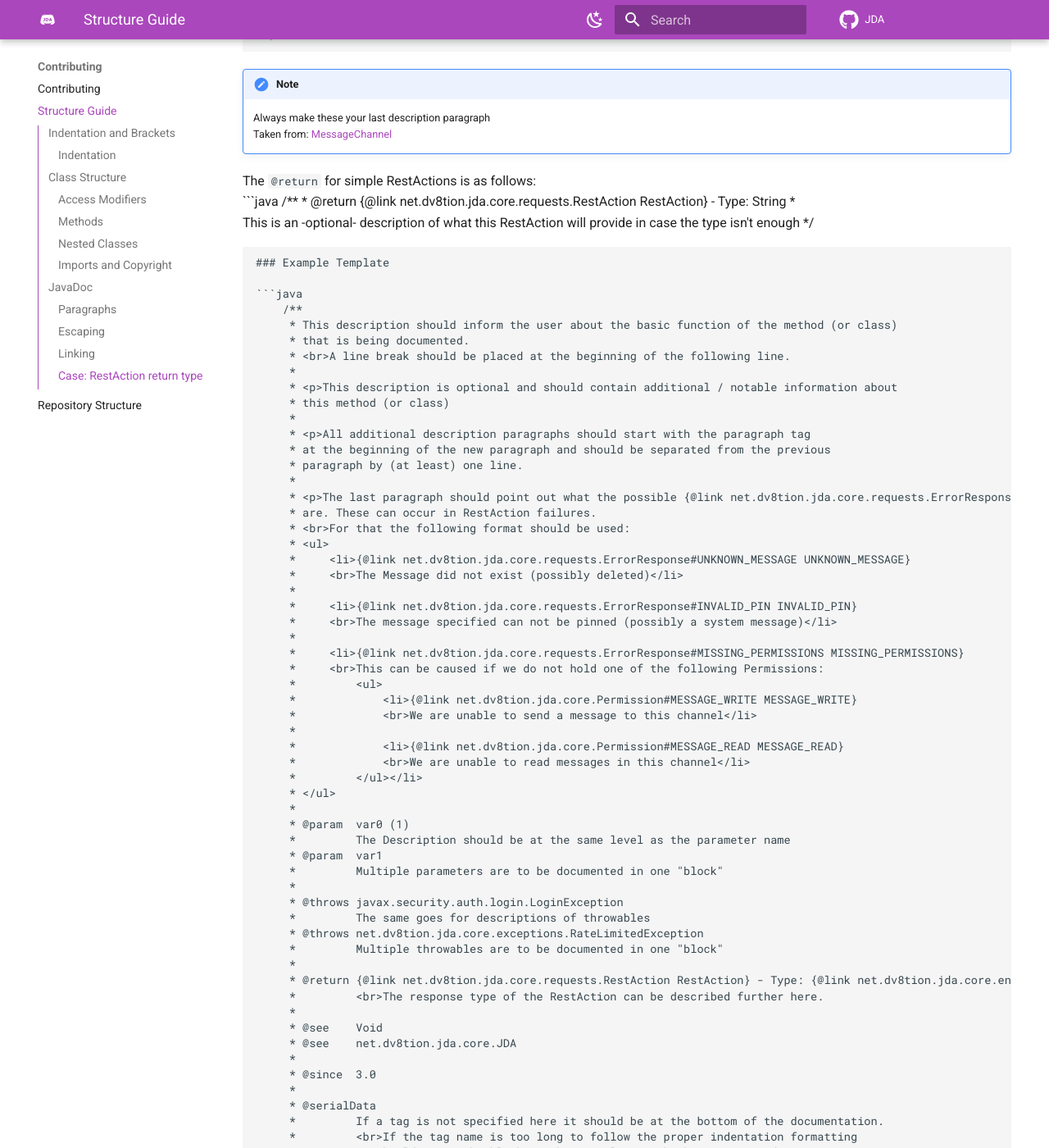
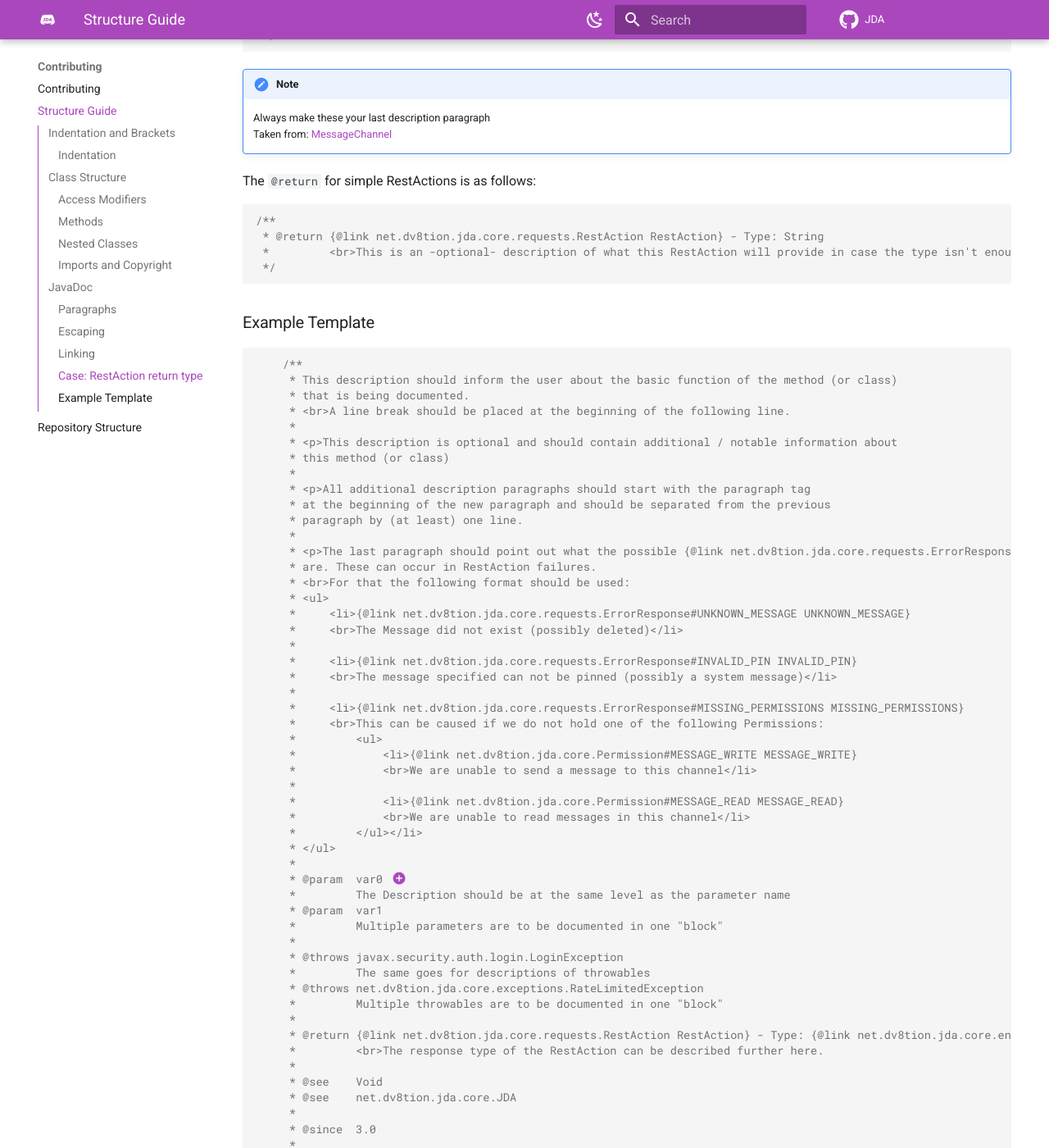
Before and after one commit to discord-jda/JDA-Website, an MkDocs documentation site: the page built from docs/contributing/structure-guide.md, in a window 1280 px wide and 1400 px high, scrolled down 3767 px. Shown: the whole window at 82% size. Built offline with MkDocs 1.6.1 and Material for MkDocs 9.7.7, drawn with Linux system fonts in a browser that asks for light colours; comment, search, counter and statistics services are not loaded; some of the changed text lies outside the part shown.

Commit message:
Update docs/contributing/structure-guide.md
Co-authored-by: Aiko <aiko@aikovdp.me>

````diff
--- a/docs/contributing/structure-guide.md
+++ b/docs/contributing/structure-guide.md
@@ -176,7 +176,7 @@ you have to document possible `ErrorResponses` that can follow from this request
     <br>Taken from: [MessageChannel](https://github.com/DV8FromTheWorld/JDA/blob/master/src/main/java/net/dv8tion/jda/core/entities/MessageChannel.java#L169-L179)
 
 The `@return` for simple RestActions is as follows:
-<br>```java
+```java
 /**
  * @return {@link net.dv8tion.jda.core.requests.RestAction RestAction} - Type: String
  *         <br>This is an -optional- description of what this RestAction will provide in case the type isn't enough
````
